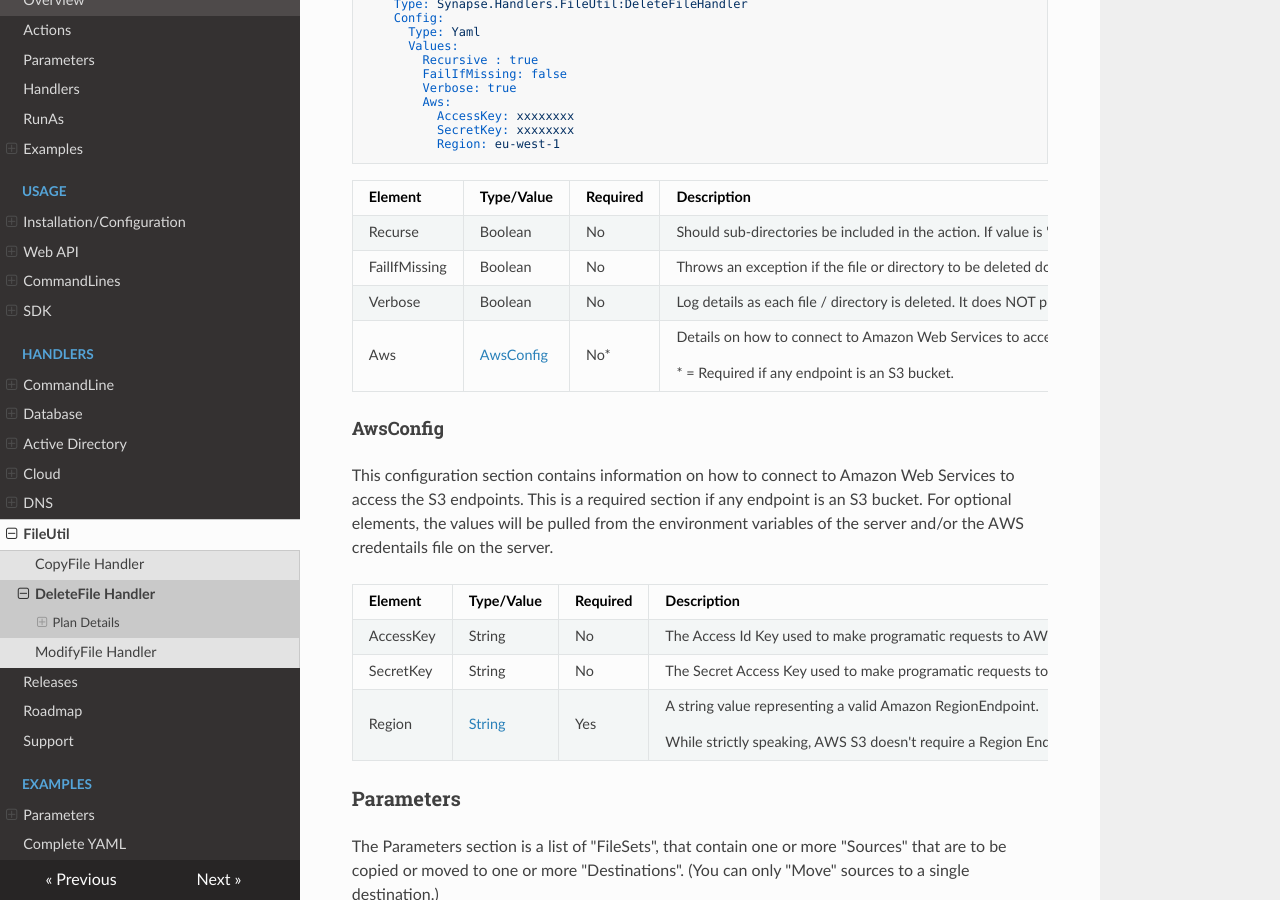
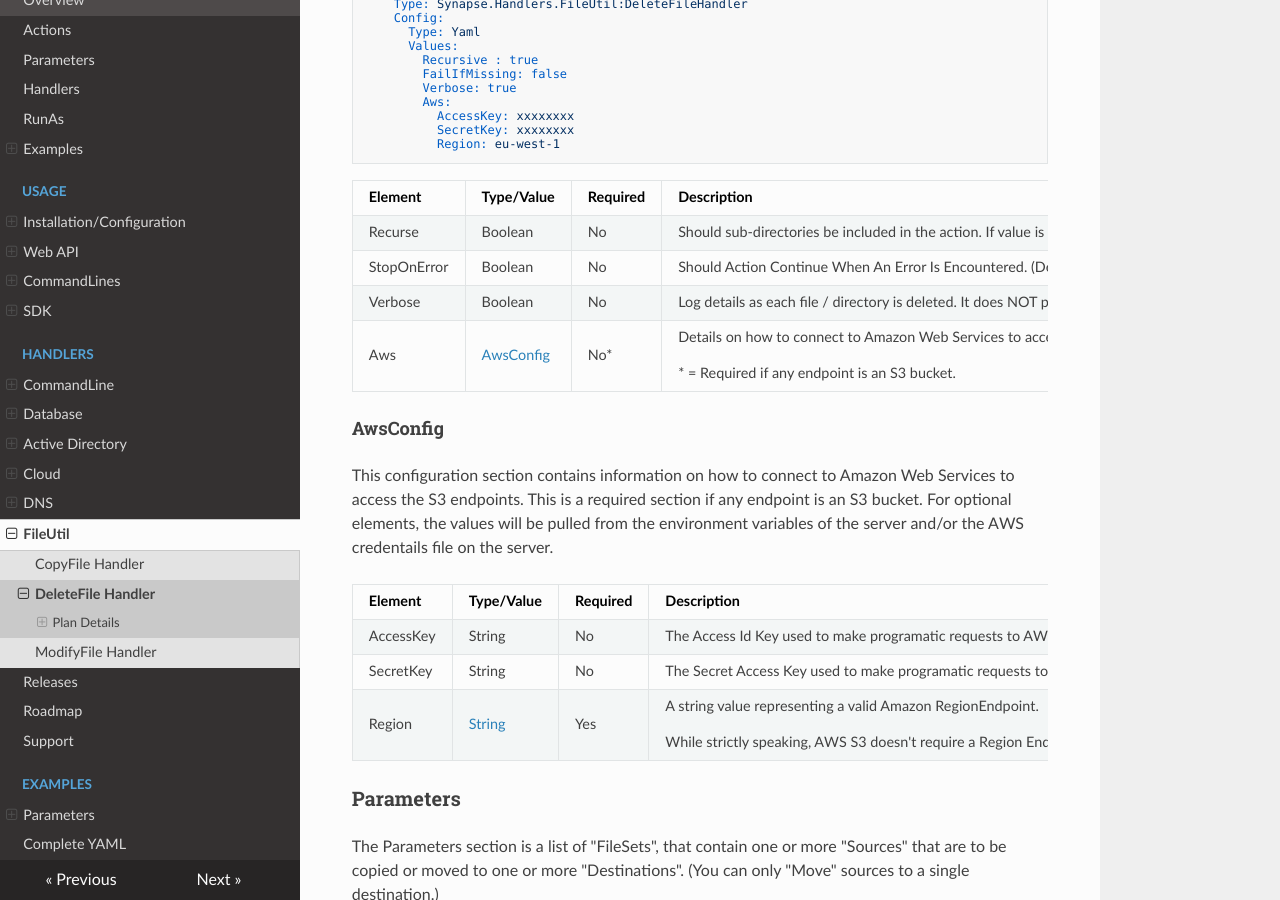
Before and after one commit to SynapseProject/synapse.docs, an MkDocs documentation site: the page built from docs/handlers/fileutil/deletefile.md, in a window 1280 px wide and 900 px high, scrolled down 773 px. Built offline with MkDocs 1.6.1, drawn with Linux system fonts in a browser that asks for light colours; nearby versions of some CDN libraries; old or Windows-style settings are respelled for this version of MkDocs.

Commit message:
Updated to show addition of "StopOnError" config in Copy and Delete Handlers.

```diff
--- a/docs/handlers/fileutil/deletefile.md
+++ b/docs/handlers/fileutil/deletefile.md
@@ -34,7 +34,7 @@ The config section of the plan specifies how the delete action should be perform
 |Element|Type/Value|Required|Description
 |-------|----------|--------|-----------
 |Recurse|Boolean|No|Should sub-directories be included in the action.  If value is "false", directory MUST be empty, or an error will occur. (Default = true)
-|FailIfMissing|Boolean|No|Throws an exception if the file or directory to be deleted does not exist (Default = false)
+|StopOnError|Boolean|No|Should Action Continue When An Error Is Encountered. (Default = true)
 |Verbose|Boolean|No|Log details as each file / directory is deleted. It does NOT provide a list of directory contents on deletion. (Default = true)
 |Aws|[AwsConfig](#awsconfig)|No*|Details on how to connect to Amazon Web Services to access S3 Buckets.<br><br>* = Required if any endpoint is an S3 bucket.
 
```
Also changed, not shown: docs/handlers/fileutil/copyfile.md (+1 -0 lines).
